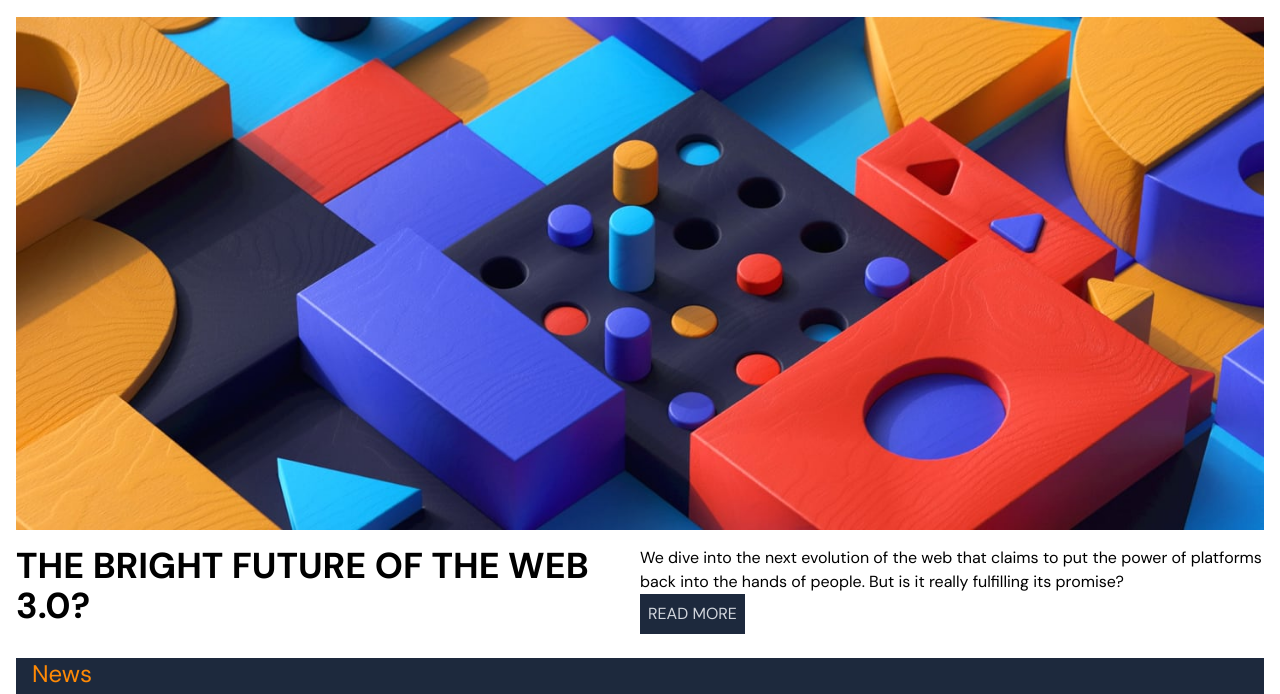
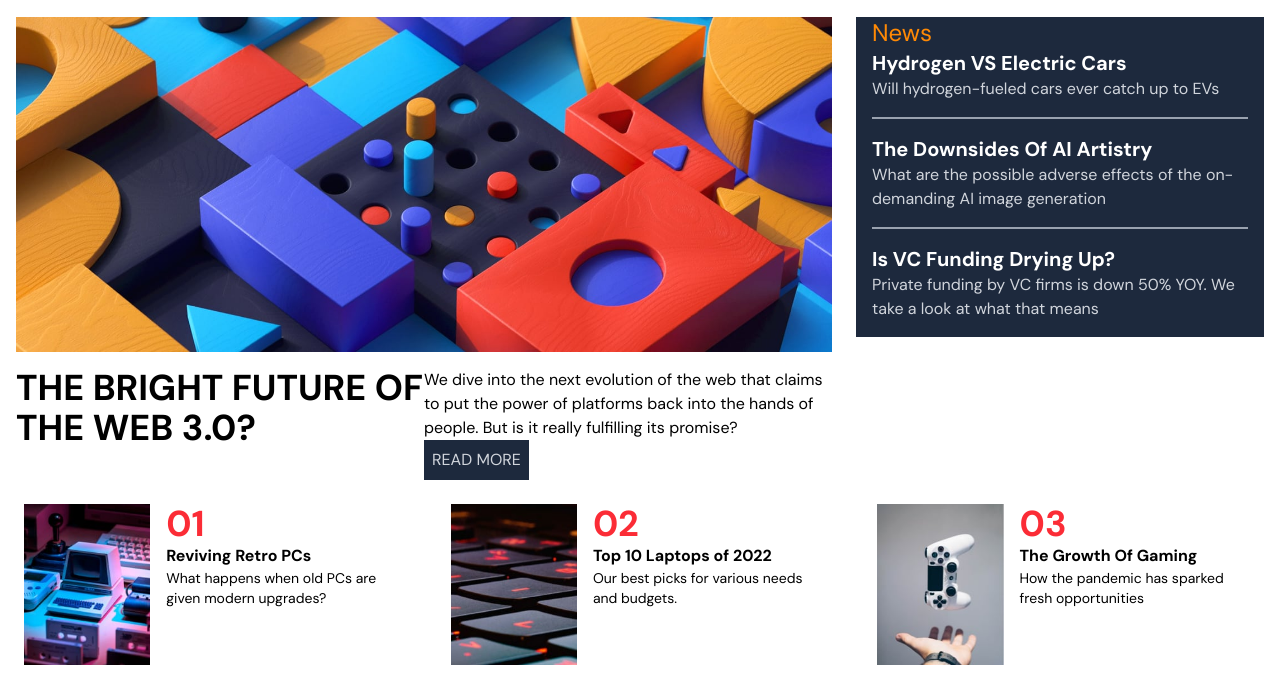
Before and after one commit to typical-developer/news-page, a website: page index.html in a window 1280 px wide. Shown: the part 95-789 px from the top of the page. Drawn offline with Linux system fonts and the light colour scheme; files whose address does not match are found by name.

Commit message:
style: fix hero section tailwind issue

```diff
--- a/index.html
+++ b/index.html
@@ -5,7 +5,7 @@
     <meta http-equiv="X-UA-Compatible" content="IE=edge" />
     <meta name="viewport" content="width=device-width, initial-scale=1.0" />
     <title>Wait For It</title>
-    <link rel="stylesheet" href="/src//css/output.css" />
+    <link rel="stylesheet" href="/src/css/output.css" />
   </head>
   <body>
     <nav
@@ -28,12 +28,12 @@
       </div>
     </nav>
 
-    <img src="/news-homepage-main/assets/images/logo.svg" class="pt-4 mx-4" />
+    <img src="/assets/img/logo.svg" class="pt-4 mx-4" />
 
-    <div class="grid ld:grid-cols-[2fr_1fr] gap-6 pt-5 mx-4">
+    <div class="grid lg:grid-cols-[2fr_1fr] gap-6 pt-5 mx-4">
       <div>
         <img
-          src="/news-homepage-main/assets//images/image-web-3-desktop.jpg"
+          src="/assets/img/image-web-3-desktop.jpg"
           class="w-full"
           alt=""
         />
@@ -83,7 +83,7 @@
 
     <div class="grid grid-cols-1 lg:grid-cols-3">
       <div class="pt-6 grid grid-cols-[1fr_2fr] p-6">
-        <img src="/news-homepage-main/assets/images/image-retro-pcs.jpg"/>
+        <img src="/assets/img/image-retro-pcs.jpg"/>
         <div class="px-4 py-4 pt-0">
           <h class="text-red-500 text-4xl font-bold">01</h>
           <p class="font-bold">Reviving Retro PCs</p>
@@ -91,7 +91,7 @@
         </div>
       </div>
       <div class="pt-6 grid grid-cols-[1fr_2fr] p-6">
-        <img src="/news-homepage-main/assets/images/image-top-laptops.jpg" />
+        <img src="/assets/img/image-top-laptops.jpg" />
         <div class="px-4 py-4 pt-0">
           <h class="text-red-500 text-4xl font-bold">02</h>
           <p class="font-bold">Top 10 Laptops of 2022</p>
@@ -99,7 +99,7 @@
         </div>
       </div>
       <div class="pt-6 grid grid-cols-[1fr_2fr] p-6">
-        <img src="/news-homepage-main/assets/images/image-gaming-growth.jpg" />
+        <img src="/assets/img/image-gaming-growth.jpg" />
         <div class="px-4 py-4 pt-0 ">
           <h class="text-red-500 text-4xl font-bold">03</h>
           <p class="font-bold">The Growth Of Gaming</p>
```
Also changed, not shown: src/css/output.css.
